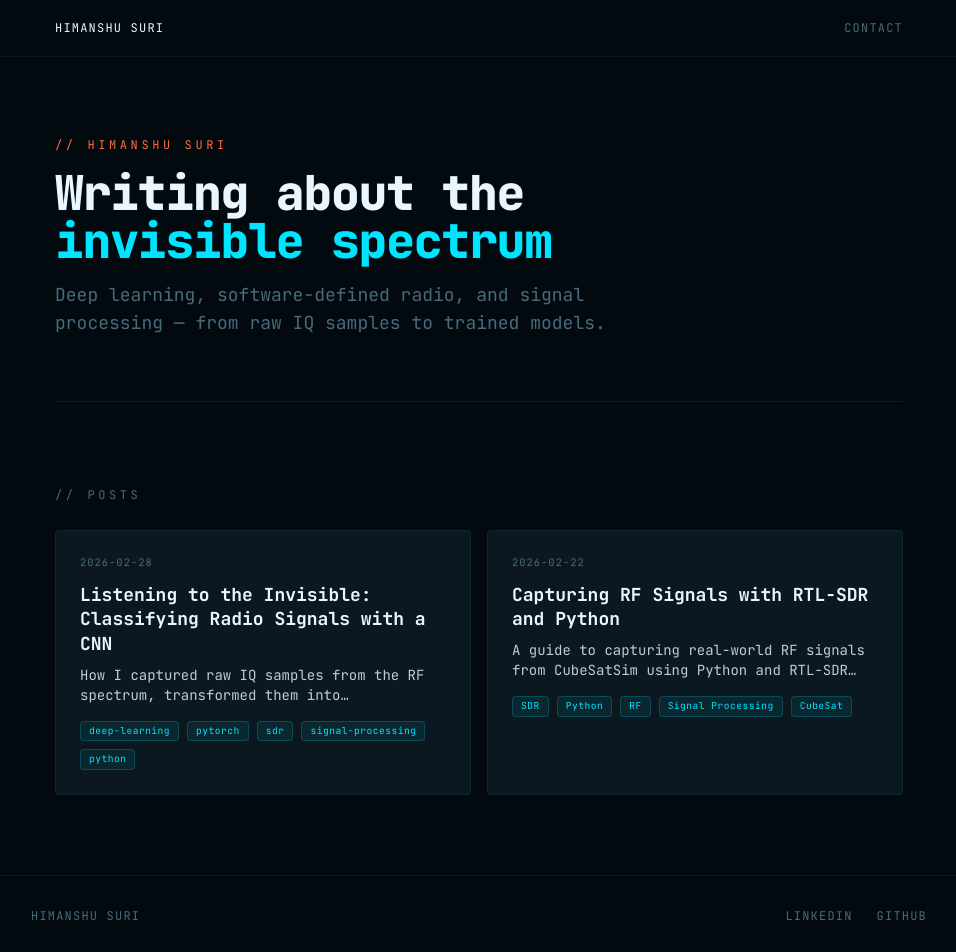
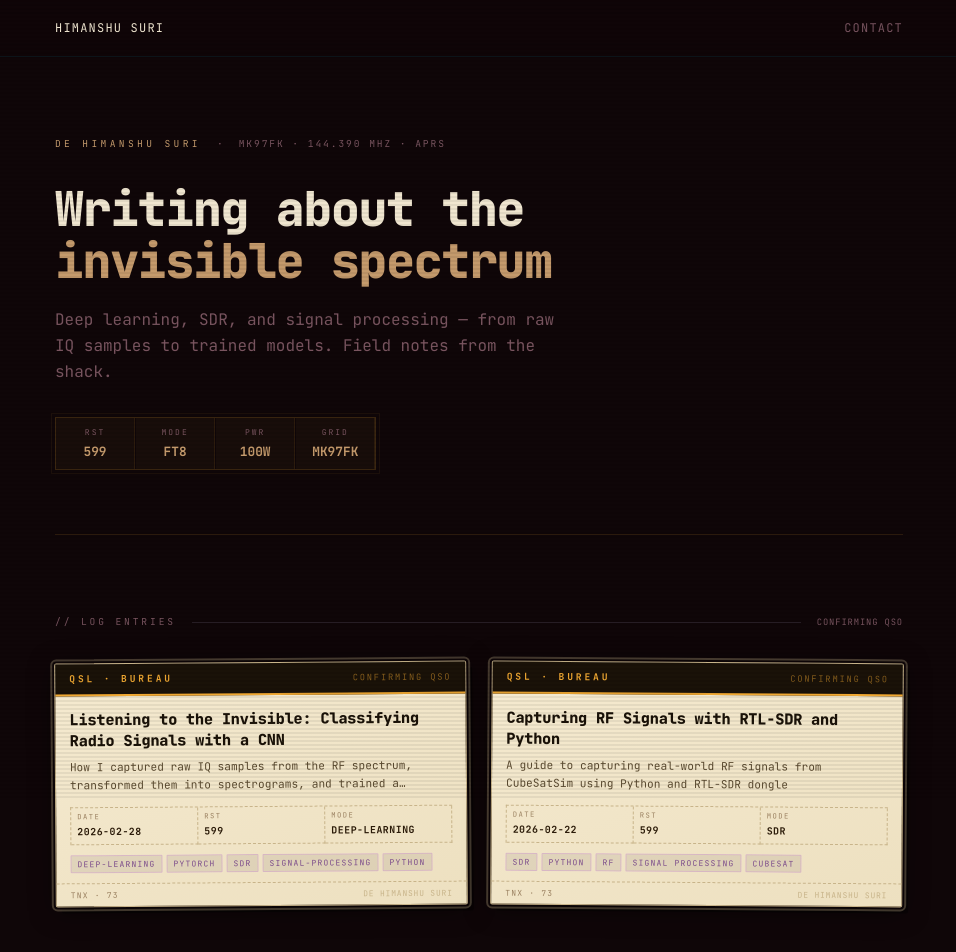
Before and after one commit to Himanshu-Suri/Blog, a Next.js app: page / in a window 1280 px wide. Shown: the top 952 px of the page, without its empty margins (161-1117 px from the left). Built offline with nearby package versions, Linux system fonts and the light colour scheme.

Commit message:
some changes to css

```diff
--- a/src/app/globals.css
+++ b/src/app/globals.css
@@ -1,26 +1,87 @@
-@import url('https://fonts.googleapis.com/css2?family=Space+Mono:wght@400;700&family=Syne:wght@700;800&family=IBM+Plex+Sans:wght@300;400;600&display=swap');
-@import url('https://fonts.googleapis.com/css2?family=JetBrains+Mono:wght@300;400;700;800&display=swap');
+@import url('https://fonts.googleapis.com/css2?family=JetBrains+Mono:ital,wght@0,300;0,400;0,700;0,800;1,400&display=swap');
 @import "tailwindcss";
 @plugin "@tailwindcss/typography";
 
 @theme {
-  --font-mono: 'JetBrains Mono', monospace;
-  --font-sans: 'JetBrains Mono', monospace;
+  --font-mono:    'JetBrains Mono', monospace;
+  --font-sans:    'JetBrains Mono', monospace;
   --font-display: 'JetBrains Mono', monospace;
 
-  --color-bg:       #030a0f;
-  --color-surface:  #0b1820;
-  --color-surface2: #0f2232;
-  --color-accent:   #00e5ff;
-  --color-accent2:  #ff6b35;
-  --color-accent3:  #39ff14;
-  --color-dim:      #4a6a7a;
-  --color-bright:   #eaf6ff;
+  --color-bg:       #0f0608;
+  --color-surface:  #1a0b0e;
+  --color-surface2: #261118;
+
+  --color-accent:   #c49a6c;
+  --color-accent2:  #a0693a;
+  --color-accent3:  #c45a3a;
+
+  --color-bright:   #f0e6d0;
+  --color-dim:      #7a5560;
+
+  --color-border:   rgba(196, 154, 108, 0.10);
+  --color-border2:  rgba(122,  85,  96, 0.35);
 }
 
 @layer base {
   body {
     background-color: var(--color-bg);
-    color: #b8cfd8;
+    color: #c4a882;
+    font-family: var(--font-mono);
+    -webkit-font-smoothing: antialiased;
+    -moz-osx-font-smoothing: grayscale;
+  }
+
+  body::before {
+    content: '';
+    position: fixed;
+    inset: 0;
+    background: repeating-linear-gradient(
+      0deg,
+      transparent,
+      transparent 2px,
+      rgba(0, 0, 0, 0.06) 2px,
+      rgba(0, 0, 0, 0.06) 4px
+    );
+    pointer-events: none;
+    z-index: 9999;
+  }
+
+  ::selection {
+    background: rgba(196, 154, 108, 0.25);
+    color: var(--color-bright);
+  }
+
+  ::-webkit-scrollbar       { width: 6px; }
+  ::-webkit-scrollbar-track { background: var(--color-bg); }
+  ::-webkit-scrollbar-thumb { background: var(--color-border2); border-radius: 3px; }
+  ::-webkit-scrollbar-thumb:hover { background: var(--color-dim); }
+
+  .prose :not(pre) > code {
+    background: rgba(196, 154, 108, 0.08);
+    color: var(--color-accent);
+    border: 1px solid rgba(196, 154, 108, 0.15);
+  }
+
+  .prose pre {
+    background: var(--color-surface) !important;
+    border: 1px solid rgba(196, 154, 108, 0.12);
+    border-left: 3px solid var(--color-accent);
+  }
+
+  .prose blockquote {
+    border-left-color: var(--color-accent);
+    color: #c4a882;
+    font-style: normal;
+  }
+
+  .prose hr {
+    border-color: rgba(196, 154, 108, 0.12);
+  }
+
+  .prose thead th {
+    color: var(--color-dim);
+    font-size: 0.65rem;
+    letter-spacing: 0.15em;
+    text-transform: uppercase;
   }
 }
--- a/src/app/page.tsx
+++ b/src/app/page.tsx
@@ -7,56 +7,237 @@ export default function HomePage() {
   return (
     <main className="max-w-4xl mx-auto px-6 py-20">
 
-      <div className="mb-20 border-b border-[rgba(0,229,255,0.1)] pb-16">
-        <span className="font-mono text-xs tracking-[0.3em] uppercase text-accent2 block mb-4">
-          // Himanshu Suri
+      <div className="mb-20 pb-16" style={{ borderBottom: '1px solid rgba(240,168,50,0.12)' }}>
+
+        <div className="flex flex-wrap items-center gap-x-4 gap-y-1 mb-8">
+          <span className="font-mono text-[0.6rem] tracking-[0.35em] uppercase" style={{ color: 'var(--color-accent)' }}>
+            DE HIMANSHU SURI
           </span>
-        <h1 className="font-display font-extrabold text-bright text-5xl tracking-tight mb-4">
-          Writing about the<br />
-          <span className="text-accent">invisible spectrum</span>
-        </h1>
-        <p className="text-dim text-lg max-w-xl">
-          Deep learning, software-defined radio, and signal processing — from raw IQ samples to trained models.
-        </p>
+          <span style={{ color: 'var(--color-dim)' }} className="font-mono text-[0.6rem]">·</span>
+          <span className="font-mono text-[0.6rem] tracking-[0.2em] uppercase" style={{ color: 'var(--color-dim)' }}>
+            MK97FK · 144.390 MHz · APRS
+          </span>
         </div>
 
-      <div className="mb-6">
-        <span className="font-mono text-xs tracking-[0.3em] uppercase text-dim">
-          // posts
+        <h1 className="font-display font-extrabold text-5xl tracking-tight mb-5 leading-[1.08]"
+          style={{ color: 'var(--color-bright)' }}>
+          Writing about the<br />
+          <span style={{ color: 'var(--color-accent)' }}>invisible spectrum</span>
+        </h1>
+
+        <p className="text-base max-w-lg leading-relaxed mb-8" style={{ color: 'var(--color-dim)' }}>
+          Deep learning, SDR, and signal processing — from raw IQ samples
+          to trained models. Field notes from the shack.
+        </p>
+
+        <div className="inline-grid grid-cols-4 gap-px"
+          style={{
+            border: '1px solid rgba(240,168,50,0.2)',
+            outline: '1px solid rgba(240,168,50,0.06)',
+            outlineOffset: '3px',
+          }}>
+          {[
+            { label: 'RST',  value: '599' },
+            { label: 'MODE', value: 'FT8' },
+            { label: 'PWR',  value: '100W' },
+            { label: 'GRID', value: 'MK97FK' },
+          ].map(({ label, value }) => (
+            <div key={label}
+              className="flex flex-col items-center px-4 py-2"
+              style={{ background: 'rgba(240,168,50,0.04)', borderRight: '1px solid rgba(240,168,50,0.1)' }}>
+              <span className="font-mono text-[0.5rem] tracking-[0.25em] uppercase mb-1"
+                style={{ color: 'var(--color-dim)' }}>{label}</span>
+              <span className="font-mono text-[0.8rem] font-bold"
+                style={{ color: 'var(--color-accent)' }}>{value}</span>
+            </div>
+          ))}
+        </div>
+      </div>
+      <div className="flex items-center gap-4 mb-8">
+        <span className="font-mono text-[0.6rem] tracking-[0.3em] uppercase"
+          style={{ color: 'var(--color-dim)' }}>
+          // log entries
+        </span>
+        <div className="flex-1 h-px" style={{ background: 'rgba(107,95,122,0.25)' }} />
+        <span className="font-mono text-[0.55rem] tracking-widest"
+          style={{ color: 'var(--color-dim)' }}>
+          CONFIRMING QSO
         </span>
       </div>
 
       {posts.length === 0 ? (
-        <p className="text-dim font-mono text-sm">No posts yet.</p>
+        <p className="font-mono text-sm" style={{ color: 'var(--color-dim)' }}>— no entries in log —</p>
       ) : (
-        <div className="grid gap-4 sm:grid-cols-2">
-          {posts.map((post) => (
+        <div className="grid gap-6 sm:grid-cols-2">
+          {posts.map((post, i) => (
             <Link
               key={post.slug}
               href={`/blog/${post.slug}`}
-              className="group block border border-[rgba(0,229,255,0.08)] bg-surface p-6 rounded-sm hover:border-accent hover:-translate-y-0.5 transition-all duration-200"
+              className="group block relative transition-all duration-300 hover:-translate-y-1"
+              style={{
+
+                transform: `rotate(${i % 2 === 0 ? '-0.4deg' : '0.4deg'})`,
+              }}
             >
-              <time className="font-mono text-[0.65rem] text-dim block mb-3 tracking-widest">
-                {post.date}
-              </time>
-              <h2 className="font-display font-bold text-bright text-lg mb-2 group-hover:text-accent transition-colors duration-200 leading-snug">
+              <div style={{
+                background: 'linear-gradient(160deg, #f5ead0 0%, #ede0c0 100%)',
+                border: '1px solid #c8b48a',
+                outline: '2px solid rgba(200,180,138,0.3)',
+                outlineOffset: '2px',
+                boxShadow: '0 4px 24px rgba(0,0,0,0.5), 0 1px 0 rgba(255,255,255,0.1) inset',
+                borderRadius: '2px',
+              }}>
+
+
+                <div style={{
+                  background: '#1a1208',
+                  borderBottom: '2px solid #f0a832',
+                  padding: '8px 14px',
+                  display: 'flex',
+                  alignItems: 'center',
+                  justifyContent: 'space-between',
+                }}>
+                  <span style={{
+                    fontFamily: 'var(--font-mono)',
+                    fontSize: '0.6rem',
+                    letterSpacing: '0.3em',
+                    textTransform: 'uppercase',
+                    color: '#f0a832',
+                    fontWeight: 700,
+                  }}>
+                    QSL · BUREAU
+                  </span>
+                  <span style={{
+                    fontFamily: 'var(--font-mono)',
+                    fontSize: '0.55rem',
+                    letterSpacing: '0.2em',
+                    color: 'rgba(240,168,50,0.5)',
+                  }}>
+                    CONFIRMING QSO
+                  </span>
+                </div>
+
+                <div style={{ padding: '14px 14px 10px' }}>
+
+                  <h2 style={{
+                    fontFamily: 'var(--font-mono)',
+                    fontWeight: 800,
+                    fontSize: '0.95rem',
+                    color: '#1a1208',
+                    lineHeight: 1.35,
+                    marginBottom: '8px',
+                    letterSpacing: '-0.01em',
+                  }}
+                    className="group-hover:opacity-70 transition-opacity duration-200">
                     {post.title}
                   </h2>
-              <p className="text-sm text-[#b8cfd8] line-clamp-2 mb-4">
+
+                  <p style={{
+                    fontFamily: 'var(--font-mono)',
+                    fontSize: '0.7rem',
+                    color: '#5a4a30',
+                    lineHeight: 1.6,
+                    marginBottom: '12px',
+                    display: '-webkit-box',
+                    WebkitLineClamp: 2,
+                    WebkitBoxOrient: 'vertical',
+                    overflow: 'hidden',
+                  }}>
                     {post.description}
                   </p>
+                  <div style={{
+                    display: 'grid',
+                    gridTemplateColumns: '1fr 1fr 1fr',
+                    gap: '0',
+                    borderTop: '1px dashed #c8b48a',
+                    borderLeft: '1px dashed #c8b48a',
+                    marginBottom: '10px',
+                  }}>
+                    {[
+                      { label: 'DATE', value: post.date },
+                      { label: 'RST',  value: '599' },
+                      { label: 'MODE', value: post.tags?.[0]?.toUpperCase() ?? 'CW' },
+                    ].map(({ label, value }) => (
+                      <div key={label} style={{
+                        borderRight: '1px dashed #c8b48a',
+                        borderBottom: '1px dashed #c8b48a',
+                        padding: '4px 6px',
+                      }}>
+                        <div style={{
+                          fontFamily: 'var(--font-mono)',
+                          fontSize: '0.45rem',
+                          letterSpacing: '0.2em',
+                          color: '#9a8060',
+                          marginBottom: '2px',
+                          textTransform: 'uppercase',
+                        }}>{label}</div>
+                        <div style={{
+                          fontFamily: 'var(--font-mono)',
+                          fontSize: '0.62rem',
+                          color: '#2a1a08',
+                          fontWeight: 700,
+                          letterSpacing: '0.05em',
+                        }}>{value}</div>
+                      </div>
+                    ))}
+                  </div>
+
                   {post.tags.length > 0 && (
-                <div className="flex flex-wrap gap-2">
+                    <div className="flex flex-wrap gap-1">
                       {post.tags.map((tag) => (
-                    <span
-                      key={tag}
-                      className="font-mono text-[0.6rem] tracking-wider px-2 py-0.5 bg-[rgba(0,229,255,0.07)] border border-[rgba(0,229,255,0.2)] text-accent rounded-sm"
-                    >
+                        <span key={tag} style={{
+                          fontFamily: 'var(--font-mono)',
+                          fontSize: '0.5rem',
+                          letterSpacing: '0.15em',
+                          textTransform: 'uppercase',
+                          padding: '2px 6px',
+                          background: 'rgba(26,16,48,0.08)',
+                          border: '1px solid rgba(198,120,221,0.3)',
+                          color: '#7a4a8a',
+                          borderRadius: '1px',
+                        }}>
                           {tag}
                         </span>
                       ))}
                     </div>
                   )}
+                </div>
+                <div style={{
+                  borderTop: '1px dashed #c8b48a',
+                  padding: '5px 14px',
+                  display: 'flex',
+                  justifyContent: 'space-between',
+                  alignItems: 'center',
+                }}>
+                  <span style={{
+                    fontFamily: 'var(--font-mono)',
+                    fontSize: '0.5rem',
+                    color: '#9a8060',
+                    letterSpacing: '0.15em',
+                    textTransform: 'uppercase',
+                  }}>
+                    TNX · 73
+                  </span>
+                  <span style={{
+                    fontFamily: 'var(--font-mono)',
+                    fontSize: '0.5rem',
+                    color: '#c8b48a',
+                    letterSpacing: '0.1em',
+                  }}>
+                    DE HIMANSHU SURI
+                  </span>
+                </div>
+
+              </div>
+
+              <div style={{
+                position: 'absolute',
+                inset: 0,
+                borderRadius: '2px',
+                boxShadow: '4px 4px 0px rgba(0,0,0,0.4)',
+                zIndex: -1,
+                transform: 'translate(2px, 2px)',
+              }} />
             </Link>
           ))}
         </div>
```
Also changed, not shown: src/app/blog/[slug]/page.tsx (+36 -17 lines). Lines whose indentation alone changed are shown as unchanged.
